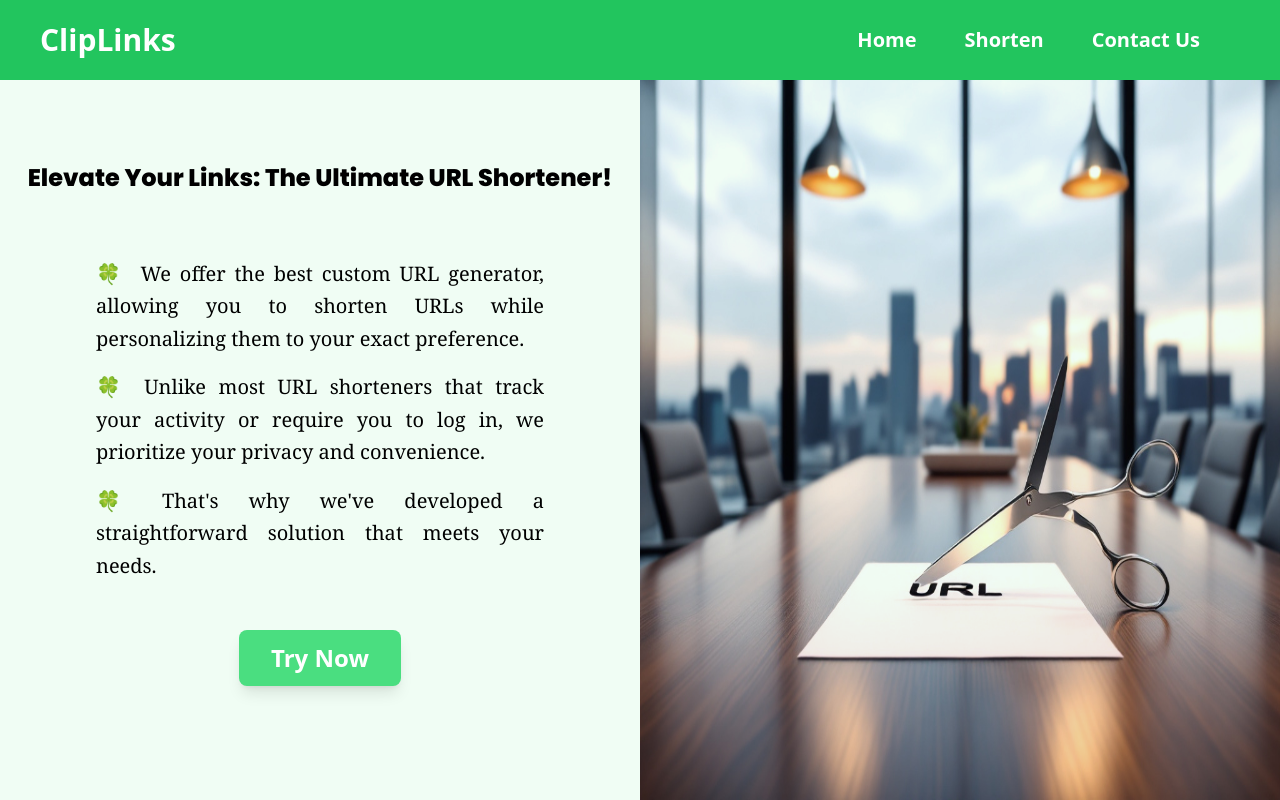
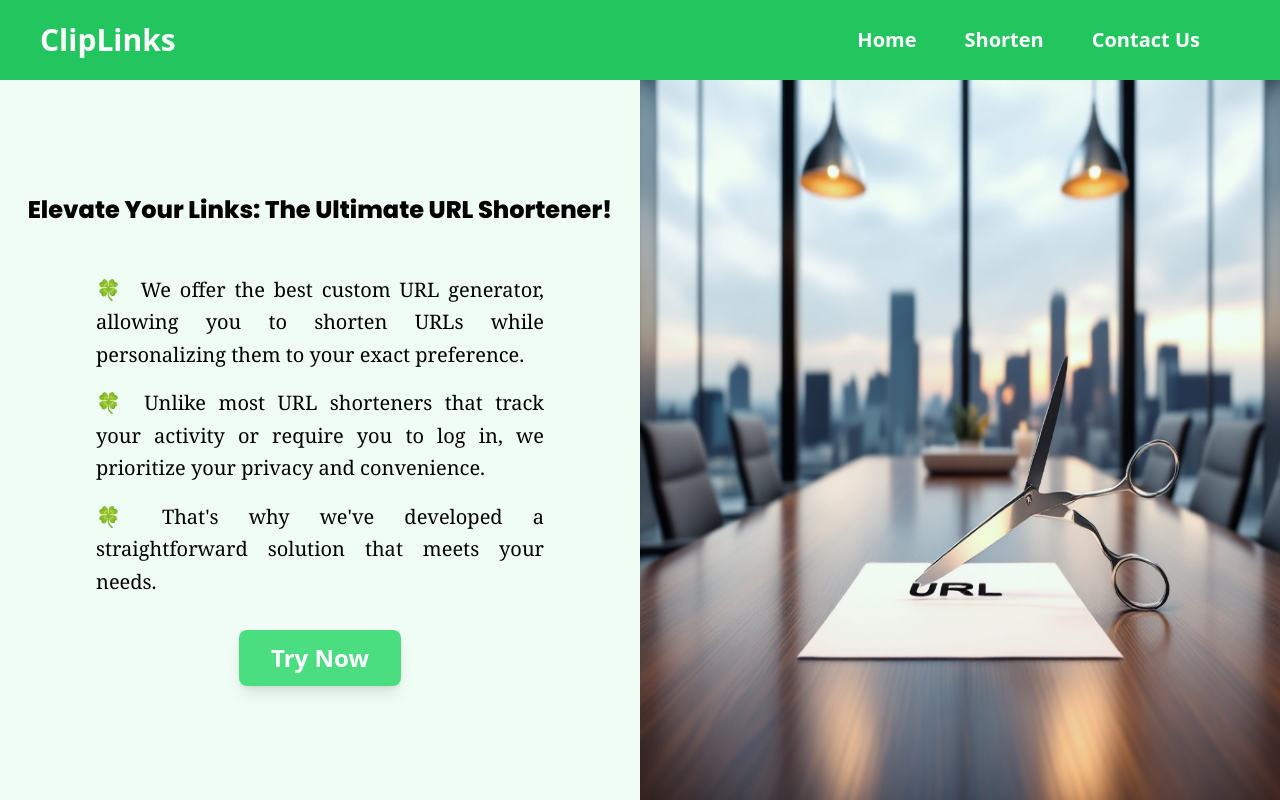
Before and after one commit to agrwaladitya99/ClipLinks, a Next.js app: page / in a window 1280 px wide. Built offline with nearby package versions, Linux system fonts and the light colour scheme.

Commit message:
Fixed padding.

```diff
--- a/app/page.js
+++ b/app/page.js
@@ -12,9 +12,9 @@ export default function Home() {
   return (
     <main className="bg-green-50">
       <section className="grid grid-cols-2 h-[90vh]">
-        <div className="flex flex-col gap-8 items-center justify-center">
+        <div className="flex flex-col gap-4 items-center justify-center">
           <p
-            className={`text-2xl font-bold ${poppins.className} mb-8 mt-[-2rem]`}
+            className={`text-2xl font-bold ${poppins.className} pb-8 pt-[-2rem]`}
           >
             Elevate Your Links: The Ultimate URL Shortener!
           </p>
```
